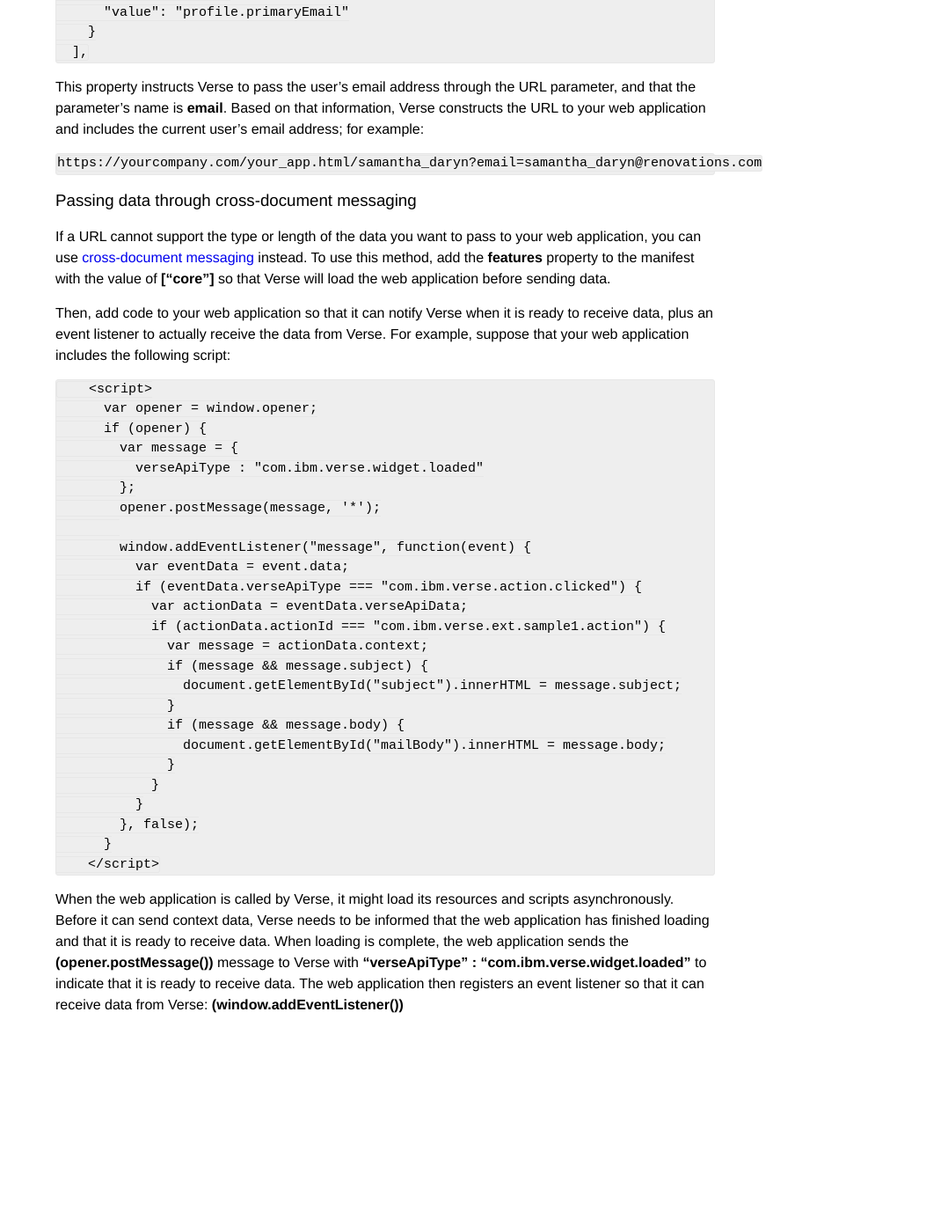
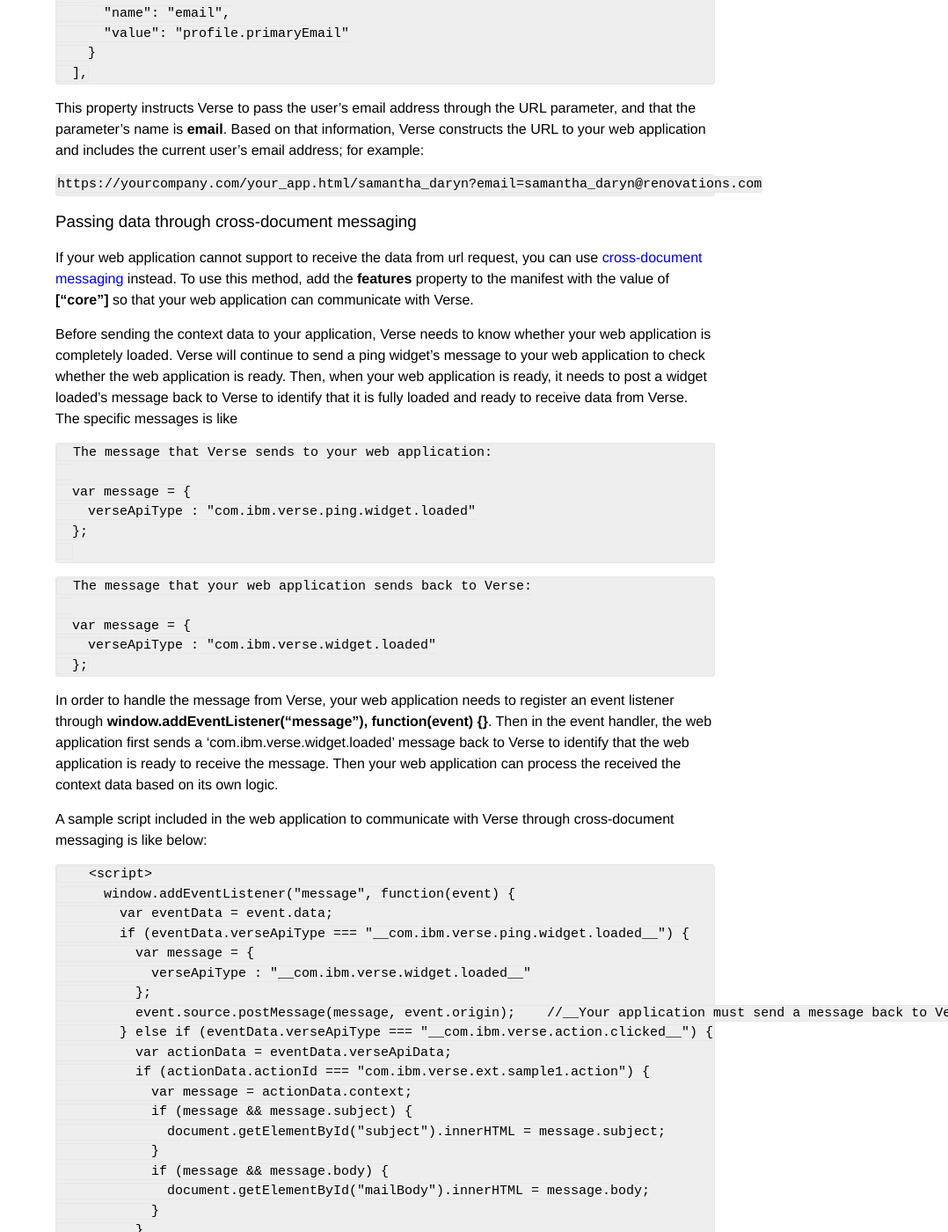
Before and after one commit to ibmverse/verse-developer, a Jekyll site: the page built from _tutorials/ext-send-data-to-app.markdown, in a window 1280 px wide and 1400 px high, scrolled down 965 px. Shown: the whole window at 88% size, without its empty margins (202-1280 px from the left). Built offline with Jekyll 4.4.1, drawn with Linux system fonts in a browser that asks for light colours; before the commit the page ends 2160 px from its top, so only the background shows below that; some of the changed text lies outside the part shown.

Commit message:
245569: Update the extension's html content described in the tutorial

````diff
--- a/_tutorials/ext-send-data-to-app.markdown
+++ b/_tutorials/ext-send-data-to-app.markdown
@@ -9,7 +9,7 @@
 ## {{page.title}}
 
 
-There are two ways to send data from Verse to a web application: by passing data in a URL, and by using cross-document messaging. Both methods are explained in this topic.
+There are two ways to send data from Verse to a web application: by passing data in a URL, and by using cross-document messaging. You can use both of these two ways in your web application at the same time. These two methods are explained in this topic.
 
 ### Passing data in a URL
 
@@ -51,38 +51,55 @@
 
 ### Passing data through cross-document messaging
 
-If a URL cannot support the type or length of the data you want to pass to your web application, you can use [cross-document messaging][1] instead. To use this method, add the __features__ property to the manifest with the value of  __["core"]__ so that Verse will load the web application before sending data.
+If your web application cannot support to receive the data from url request, you can use [cross-document messaging][1] instead. To use this method, add the __features__ property to the manifest with the value of  __["core"]__ so that your web application can communicate with Verse.
 
-Then, add code to your web application so that it can notify Verse when it is ready to receive data, plus an event listener to actually receive the data from Verse. For example, suppose that your web application includes the following script:
+Before sending the context data to your application, Verse needs to know whether your web application is completely loaded. Verse will continue to send a ping widget's message to your web application to check whether the web application is ready. Then, when your web application is ready, it needs to post a widget loaded's message back to Verse to identify that it is fully loaded and ready to receive data from Verse. The specific messages is like
+
+```
+  The message that Verse sends to your web application:
+
+  var message = {
+    verseApiType : "com.ibm.verse.ping.widget.loaded"
+  };
+
+```
+
+```
+  The message that your web application sends back to Verse:
+
+  var message = {
+    verseApiType : "com.ibm.verse.widget.loaded"
+  };
+```
+
+In order to handle the message from Verse, your web application needs to register an event listener through __window.addEventListener("message"), function(event) {}__.
+Then in the event handler, the web application first sends a 'com.ibm.verse.widget.loaded' message back to Verse to identify that the web application is ready to receive the message. Then your web application can process the received the context data based on its own logic.
+
+A sample script included in the web application to communicate with Verse through cross-document messaging is like below:
 
 ```
     <script>
-      var opener = window.opener;
-      if (opener) {
-        var message = {
-          verseApiType : "com.ibm.verse.widget.loaded"
-        };
-        opener.postMessage(message, '*');
-
-        window.addEventListener("message", function(event) {
-          var eventData = event.data;
-          if (eventData.verseApiType === "com.ibm.verse.action.clicked") {
-            var actionData = eventData.verseApiData;
-            if (actionData.actionId === "com.ibm.verse.ext.sample1.action") {
-              var message = actionData.context;
-              if (message && message.subject) {
-                document.getElementById("subject").innerHTML = message.subject;
-              }
-              if (message && message.body) {
-                document.getElementById("mailBody").innerHTML = message.body;
-              }
+      window.addEventListener("message", function(event) {
+        var eventData = event.data;
+        if (eventData.verseApiType === "__com.ibm.verse.ping.widget.loaded__") {
+          var message = {
+            verseApiType : "__com.ibm.verse.widget.loaded__"
+          };
+          event.source.postMessage(message, event.origin);    //__Your application must send a message back to Verse to identify that it's ready to receive data from Verse__
+        } else if (eventData.verseApiType === "__com.ibm.verse.action.clicked__") {
+          var actionData = eventData.verseApiData;
+          if (actionData.actionId === "com.ibm.verse.ext.sample1.action") {
+            var message = actionData.context;
+            if (message && message.subject) {
+              document.getElementById("subject").innerHTML = message.subject;
+            }
+            if (message && message.body) {
+              document.getElementById("mailBody").innerHTML = message.body;
             }
           }
-        }, false);
-      }
+        }
+      }, false);
     </script>
 ```
 
-When the web application is called by Verse, it might load its resources and scripts asynchronously. Before it can send context data, Verse needs to be informed that the web application has finished loading and that it is ready to receive data. When loading is complete, the web application sends the __(opener.postMessage())__ message to Verse with __"verseApiType" : "com.ibm.verse.widget.loaded"__ to indicate that it is ready to receive data. The web application then registers an event listener so that it can receive data from Verse: __(window.addEventListener())__
-
 [1]: https://html.spec.whatwg.org/multipage/comms.html#web-messaging
````
